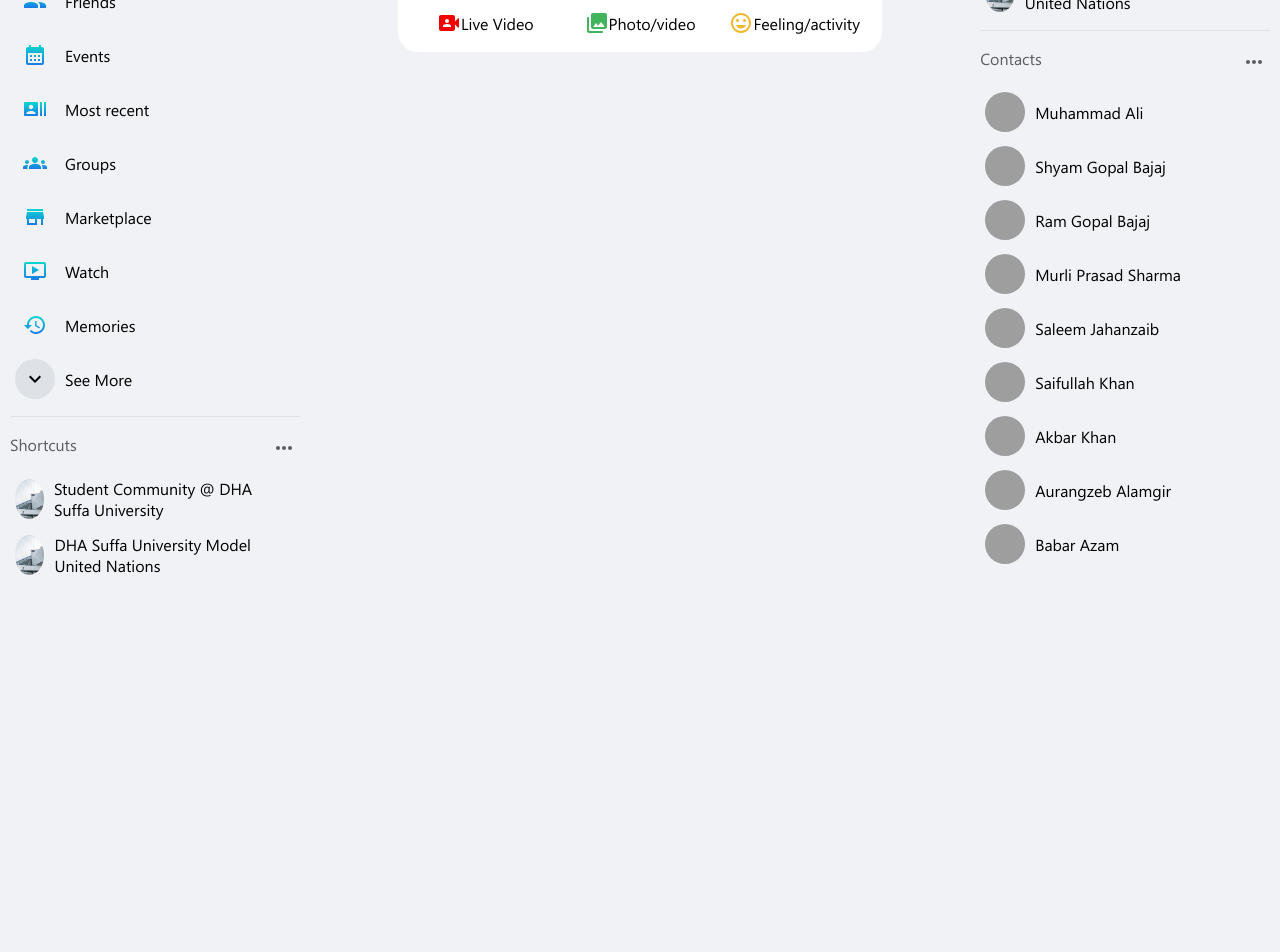
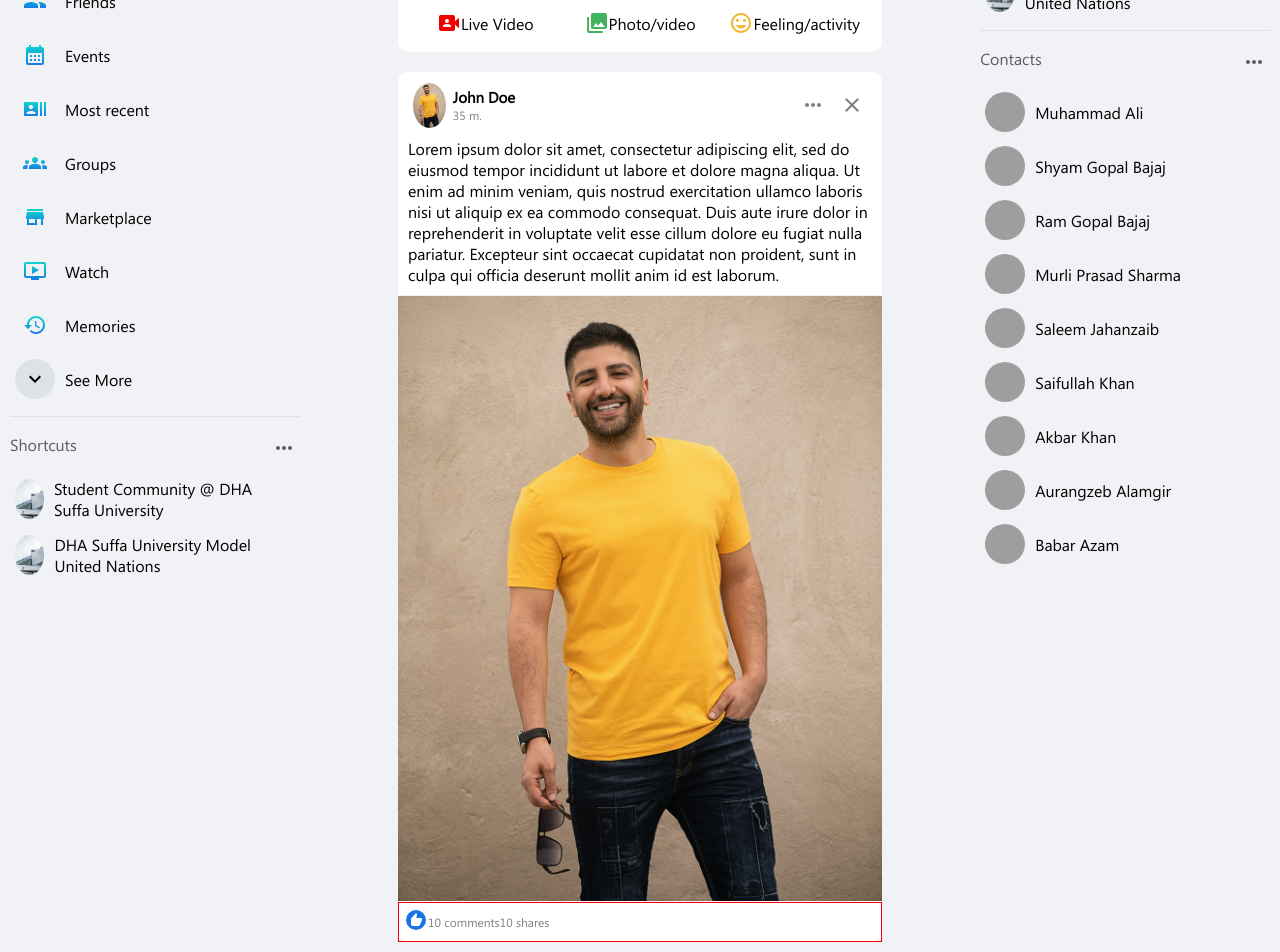
Before and after one commit to sameem786-blip/Facebook-Clone, a Next.js app in the folder client/: page / in a window 1280 px wide. Shown: the part 140-1092 px from the top of the page. Before the commit the page ends 800 px from the top, so only its background shows below. Built offline with nearby package versions, Linux system fonts and the light colour scheme; grey boxes are pictures that could not be loaded.

Commit message:
public post initiation

```diff
--- a/client/components/other/Dashboard/dashboard.js
+++ b/client/components/other/Dashboard/dashboard.js
@@ -15,7 +15,7 @@
 import CollectionsRoundedIcon from '@mui/icons-material/CollectionsRounded';
 import MoodRoundedIcon from '@mui/icons-material/MoodRounded';
 
-import publicPost from "../publicPosts/publicPosts";
+import PublicPosts from "../publicPosts/publicPosts";
 
 function Dashboard() {
     return (
@@ -200,7 +200,7 @@
                     </div>
                 </div>
                 <div className={styles.dashboardPublicPost}>
-                    <publicPost />
+                    <PublicPosts />
                 </div>
 
             </div>
--- a/client/components/other/publicPosts/publicPosts.js
+++ b/client/components/other/publicPosts/publicPosts.js
@@ -1,6 +1,46 @@
+import postPool from "../../../public/JSON/posts.js"
+
+import styles from '../../../styles/Home.module.css';
+import Image from 'next/image';
+import MoreHorizIcon from '@mui/icons-material/MoreHoriz';
+import CloseIcon from '@mui/icons-material/Close';
+import RecommendIcon from '@mui/icons-material/Recommend';
+
 function publicPosts() {
     return (
-        <div>I am Footer Component</div>
+        <>
+            <div className={styles.postHeader} >
+                <div className={styles.postHeaderPicture}>
+                    <Image src={postPool[0].ownerPicture} width={40} height={40} className={styles.headerProfilePic} />
+                </div>
+                <div className={styles.postOwnerTime}>
+                    <p className={styles.owner}>{postPool[0].postOwner}</p>
+                    <p className={styles.duration}>35 m.</p>
+                </div>
+                <div className={styles.postHeaderOptions}>
+                    <MoreHorizIcon className={styles.headerOption} />
+                </div>
+                <div className={styles.postHeaderOptions}>
+                    <CloseIcon className={styles.headerOption} />
+                </div>
+
+            </div>
+            <div className={styles.postBody}>
+                <p className={styles.postBodyText}>{postPool[0].postBody}</p>
+            </div>
+            <div className={styles.postMedia}>
+                <Image src={postPool[0].postMedia} width={500} height={500} className={styles.postMediaPic} />
+            </div>
+            <div className={styles.postReactions}>
+                <div className={styles.postLikes}>
+                    <RecommendIcon />
+                </div>
+                <div className={styles.postCommentShares}>
+                    <p className={styles.comments}>{postPool[0].postComments} comments</p>
+                    <p className={styles.shares}>{postPool[0].shares} shares</p>
+                </div>
+            </div>
+        </>
     )
 }
 export default publicPosts
--- a/client/public/JSON/posts.js
+++ b/client/public/JSON/posts.js
@@ -1,30 +1,36 @@
 const postPool = [
     {
         "id": 1,
+        "ownerPicture": "/johndoe.jpg",
         "postOwner": "John Doe",
-        "postDesctiption": "Lorem ipsum dolor sit amet, consectetur adipiscing elit, sed do eiusmod tempor incididunt ut labore et dolore magna aliqua. Ut enim ad minim veniam, quis nostrud exercitation ullamco laboris nisi ut aliquip ex ea commodo consequat. Duis aute irure dolor in reprehenderit in voluptate velit esse cillum dolore eu fugiat nulla pariatur. Excepteur sint occaecat cupidatat non proident, sunt in culpa qui officia deserunt mollit anim id est laborum.",
-        "postMedia": "../johndoe.jpg",
+        "postBody": "Lorem ipsum dolor sit amet, consectetur adipiscing elit, sed do eiusmod tempor incididunt ut labore et dolore magna aliqua. Ut enim ad minim veniam, quis nostrud exercitation ullamco laboris nisi ut aliquip ex ea commodo consequat. Duis aute irure dolor in reprehenderit in voluptate velit esse cillum dolore eu fugiat nulla pariatur. Excepteur sint occaecat cupidatat non proident, sunt in culpa qui officia deserunt mollit anim id est laborum.",
+        "postMedia": "/johndoe.jpg",
         "postLikes": "20",
         "postComments": "10",
-        "postedOn": "11 February 2021"
+        "postedOn": "11 February 2021",
+        "shares": "10"
     },
     {
         "id": 2,
+        "ownerPicture": "/alice.jpg",
         "postOwner": "Alice Williams",
-        "postDesctiption": "Lorem ipsum dolor sit amet, consectetur adipiscing elit, sed do eiusmod tempor incididunt ut labore et dolore magna aliqua. Ut enim ad minim veniam, quis nostrud exercitation ullamco laboris nisi ut aliquip ex ea commodo consequat. Duis aute irure dolor in reprehenderit in voluptate velit esse cillum dolore eu fugiat nulla pariatur. Excepteur sint occaecat cupidatat non proident, sunt in culpa qui officia deserunt mollit anim id est laborum.",
-        "postMedia": "../alice.jpg",
+        "postBody": "Lorem ipsum dolor sit amet, consectetur adipiscing elit, sed do eiusmod tempor incididunt ut labore et dolore magna aliqua. Ut enim ad minim veniam, quis nostrud exercitation ullamco laboris nisi ut aliquip ex ea commodo consequat. Duis aute irure dolor in reprehenderit in voluptate velit esse cillum dolore eu fugiat nulla pariatur. Excepteur sint occaecat cupidatat non proident, sunt in culpa qui officia deserunt mollit anim id est laborum.",
+        "postMedia": "/alice.jpg",
         "postLikes": "20",
         "postComments": "10",
-        "postedOn": "11 February 2021"
+        "postedOn": "11 February 2021",
+        "shares": "10"
     },
     {
         "id": 3,
+        "ownerPicture": "",
         "postOwner": "Sameem Abbas",
-        "postDesctiption": "Lorem ipsum dolor sit amet, consectetur adipiscing elit, sed do eiusmod tempor incididunt ut labore et dolore magna aliqua. Ut enim ad minim veniam, quis nostrud exercitation ullamco laboris nisi ut aliquip ex ea commodo consequat. Duis aute irure dolor in reprehenderit in voluptate velit esse cillum dolore eu fugiat nulla pariatur. Excepteur sint occaecat cupidatat non proident, sunt in culpa qui officia deserunt mollit anim id est laborum.",
+        "postBody": "Lorem ipsum dolor sit amet, consectetur adipiscing elit, sed do eiusmod tempor incididunt ut labore et dolore magna aliqua. Ut enim ad minim veniam, quis nostrud exercitation ullamco laboris nisi ut aliquip ex ea commodo consequat. Duis aute irure dolor in reprehenderit in voluptate velit esse cillum dolore eu fugiat nulla pariatur. Excepteur sint occaecat cupidatat non proident, sunt in culpa qui officia deserunt mollit anim id est laborum.",
         "postMedia": "https://youtu.be/xu8rh9Ref4Y",
         "postLikes": "20",
         "postComments": "10",
-        "postedOn": "11 February 2021"
+        "postedOn": "11 February 2021",
+        "shares": "10"
     }
 ];
 
--- a/client/styles/Home.module.css
+++ b/client/styles/Home.module.css
@@ -273,7 +273,7 @@
   display: flex;
   justify-content: center;
   align-items: center;
-  flex-direction: row;
+  flex-direction: column;
   color: black;
   width: 40%;
   padding: 10px;
@@ -281,7 +281,7 @@
 
 .dashboardCreatePost {
   background: white;
-  border-radius: 20px;
+  border-radius: 10px;
   width: 100%;
   padding: 10px;
 }
@@ -362,6 +362,133 @@
   width: 50px;
 }
 
+.dashboardPublicPost {
+  display: flex;
+  justify-content: center;
+  align-items: center;
+  flex-direction: column;
+  width: 100%;
+  height: 100%;
+  margin-top: 20px;
+  border-radius: 10px;
+  background: white;
+  font-family: "SegoeUI500";
+}
+
+.postHeader {
+  display: flex;
+  justify-content: flex-start;
+  align-items: center;
+  flex-direction: row;
+  width: 100%;
+  height: 100%;
+  padding-right: 15px;
+  padding-left: 15px;
+  margin-top: 10px;
+}
+
+.postHeaderPicture {
+  display: flex;
+  justify-content: center;
+  align-items: center;
+  height: 45px;
+  width: 45px;
+  border-radius: 50%;
+  margin-right: 2px;
+  overflow: hidden;
+}
+
+.postOwnerTime {
+  display: flex;
+  justify-content: flex-start;
+  align-items: flex-start;
+  flex-direction: column;
+  width: 100%;
+  height: 100%;
+  margin: 5px;
+}
+
+.owner {
+  font-size: 15px;
+  font-weight: 700;
+}
+
+.owner:hover {
+  cursor: pointer;
+  text-decoration: underline;
+}
+
+.duration {
+  font-size: 12px;
+  color: gray;
+}
+
+.postHeaderOptions {
+  display: flex;
+  justify-content: center;
+  align-items: center;
+  height: 30px;
+  width: 40px;
+  border-radius: 50%;
+  margin-left: 10px;
+  overflow: hidden;
+  color: gray;
+}
+
+.postHeaderOptions:hover {
+  background: #F0F2F5;
+  cursor: pointer;
+}
+
+.postBody {
+  padding: 10px;
+}
+
+.postMedia {
+  display: flex;
+  justify-content: center;
+  align-items: center;
+  width: 100%;
+  height: 100%;
+  border-top: 1px solid #F0F2F5;
+  border-bottom: 1px solid #F0F2F5;
+}
+
+.postMediaPic {
+  display: flex;
+  justify-content: center;
+  align-items: center;
+  width: 100%;
+  height: 100%;
+}
+
+.postReactions {
+  display: flex;
+  justify-content: space-between;
+  align-items: center;
+  flex-direction: row;
+  flex-wrap: nowrap;
+  width: 100%;
+  height: 100%;
+  padding: 5px;
+  border: 1px solid red;
+}
+
+.postLikes {
+  color: #1B74E4;
+}
+
+.postCommentShares {
+  display: flex;
+  justify-content: flex-start;
+  align-items: center;
+  flex-direction: row;
+  width: 100%;
+  height: 100%;
+  color: gray;
+  font-size: 12px;
+}
+
 .dashboardRight {
   display: flex;
   justify-content: flex-start;
```
